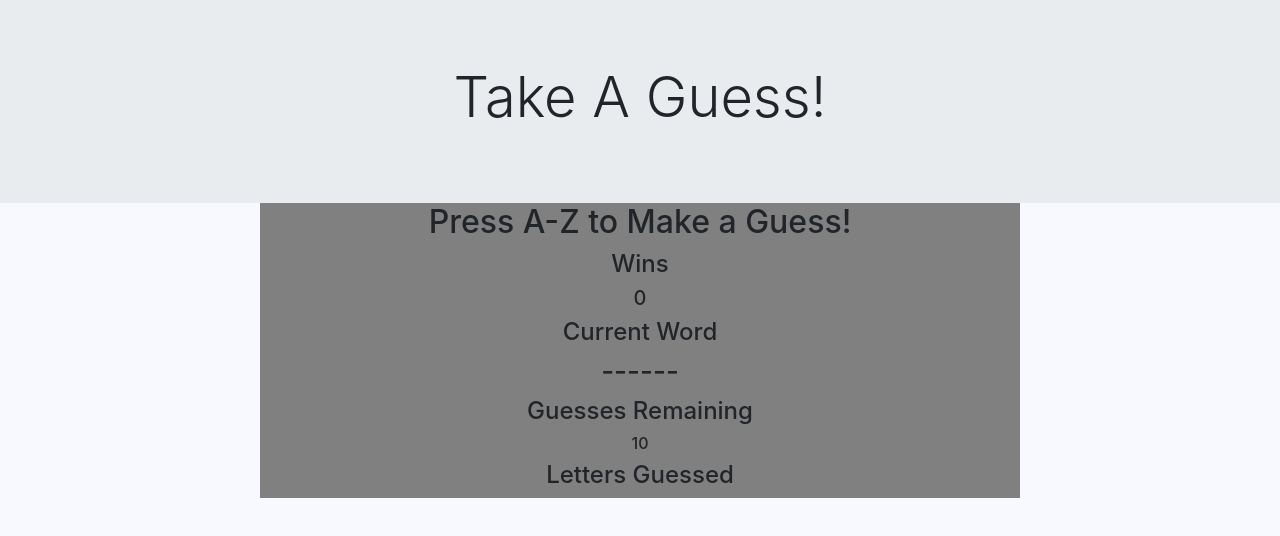
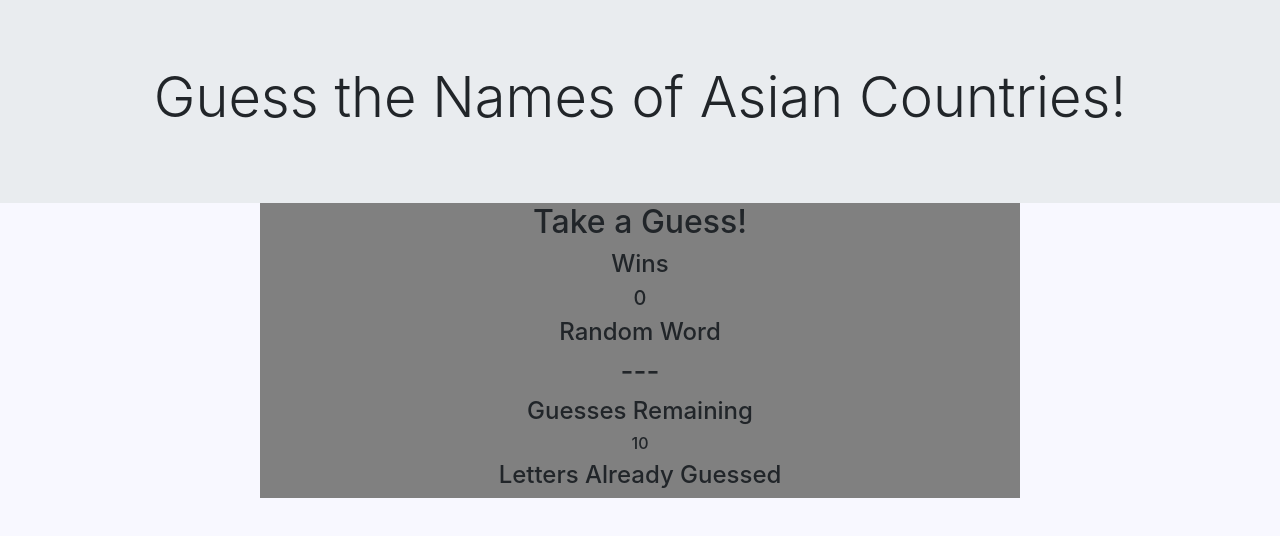
Before and after one commit to prajbhandary/Word-Guess-Game, a plain HTML site: page index.html in a window 1280 px wide. Drawn offline with nearby package versions, Linux system fonts and the light colour scheme.

Commit message:
better words selection

```diff
--- a/assets/javascript/game.js
+++ b/assets/javascript/game.js
@@ -1,7 +1,7 @@
 //variables needs (add as you go)
 
 
-var words = ["CAT", "WOLF", "MONKEY"]; //arrays of words
+var words = ["AFGHANISTAN","ARMENIA","AZERBAIJAN","BAHRAIN","BANGLADESH","BHUTAN","BRUNEI","CAMBODIA","CHINA","CYPRUS","GEORGIA","INDIA","INDONESIA","IRAN","IRAQ","ISRAEL","JAPAN","JORDAN","KAZAKHSTAN","KUWAIT","KYRGYZSTAN","LAOS","LEBANON","MALAYSIA","MALDIVES","MONGOLIA","MYANMAR","NEPAL","NORTHKOREA","OMAN","PAKISTAN","PALESTINE","PHILIPPINES","QATAR","RUSSIA","SAUDIARABIA","SINGAPORE","SOUTHKOREA","SRILANKA","SYRIA","TAIWAN","TAJIKISTAN","THAILAND","TIMORLESTE","TURKEY","TURKMENISTAN","UAE","UZBEKISTAN","VIETNAM","YEMEN"]; //arrays of words
 var randomWords = words[Math.floor(Math.random() * words.length)];// random words
 console.log(randomWords); //random word selection
 var guessingWord =[]; //to be used for display "-" or the correct word
--- a/index.html
+++ b/index.html
@@ -19,7 +19,8 @@
 
         <div class="jumbotron jumbotron-fluid">
                 <div class="container">
-                  <h1 class="display-4">Take A Guess!</h1>
+                  <h1 class="display-4">Guess the Names of Asian Countries! </h1>
+                  <h2 id="retry"></h2>
                 </div>
          </div>
 
@@ -28,14 +29,14 @@
                 <div class= "col-md-2">
                 </div>
                 <div class= "col-md-8">
-                    <h2>Press A-Z to Make a Guess!</h2>
+                    <h2> Take a Guess! </h2>
                 <h4>Wins</h4>
                 <h5 id="totalWins"></h5>
-                <h4>Current Word</h4>
+                <h4>Random Word</h4>
                 <h3 id="currentWord"></h3>
                 <h4>Guesses Remaining</h4>
                 <h6 id="chances"></h6>
-                <h4>Letters Guessed</h4>
+                <h4>Letters Already Guessed</h4>
                 <h3 id="letters"></h3>
                 </div>
                 <div class= "col-md-2">
```
